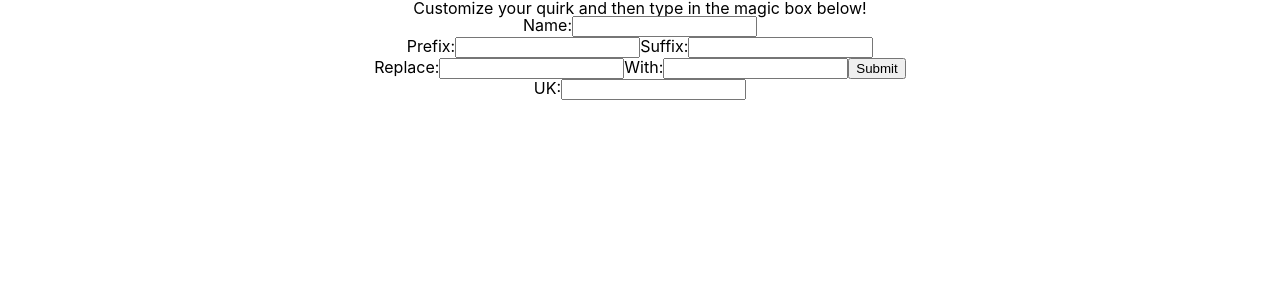
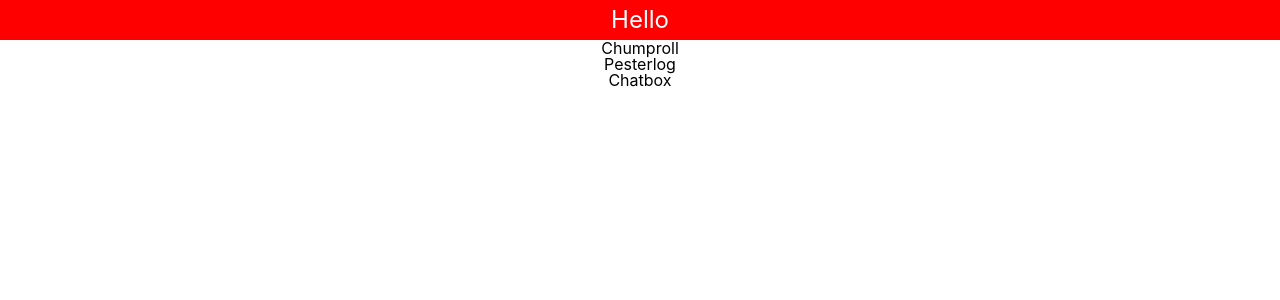
Before and after one commit to kmtenhouse/wwalkthiswweh, a React (Create React App) app in the folder client/: page / in a window 1280 px wide. Shown: the top 300 px of the page. Built offline with nearby package versions, Linux system fonts and the light colour scheme.

Commit message:
Adding styled components

```diff
--- a/client/package.json
+++ b/client/package.json
@@ -5,7 +5,8 @@
   "dependencies": {
     "react": "^16.8.6",
     "react-dom": "^16.8.6",
-    "react-scripts": "3.0.1"
+    "react-scripts": "3.0.1",
+    "styled-components": "^4.3.2"
   },
   "scripts": {
     "start": "react-scripts start",
--- a/client/src/App.js
+++ b/client/src/App.js
@@ -1,11 +1,24 @@
 import React from 'react';
 import './App.css';
-import Form from './components/Form';
+import TrollianHeader from './components/TrollianHeader';
+import Pesterlog from './components/Pesterlog';
+import Chumproll from './components/Chumproll';
+import Chatbox from './components/Chatbox';
+import TrollianContainer from './components/TrollianContainer';
+import TrollianWindow from './components/TrollianWindow';
+
 
 function App() {
   return (
     <div className="App">
-      <Form />
+      <TrollianHeader />
+      <TrollianContainer>
+        <Chumproll />
+        <TrollianWindow>
+          <Pesterlog />
+          <Chatbox />
+        </TrollianWindow>
+      </TrollianContainer>
     </div>
   );
 }
--- a/client/src/components/Chumproll/index.js
+++ b/client/src/components/Chumproll/index.js
@@ -3,7 +3,7 @@ import React from 'react';
 function Chumproll() {
     return (
         <div>
-
+            <p>Chumproll</p>
         </div>
     );
 }
--- a/client/src/components/Pesterlog/index.js
+++ b/client/src/components/Pesterlog/index.js
@@ -3,7 +3,7 @@ import React from 'react';
 function Pesterlog() {
     return (
         <div>
-
+            <p>Pesterlog</p>
         </div>
     );
 }
--- /dev/null
+++ b/client/src/components/TrollianContainer/index.js
@@ -0,0 +1,11 @@
+import React from 'react';
+
+function TrollianContainer(props) {
+    return (
+        <div className="container">
+            {props.children}
+        </div>
+    );
+}
+
+export default TrollianContainer;
--- a/client/src/components/TrollianHeader/index.js
+++ b/client/src/components/TrollianHeader/index.js
@@ -1,10 +1,21 @@
 import React from 'react';
+import styled from 'styled-components';
 
 function TrollianHeader() {
+    const Logo = styled.h1`
+        font-size: 1.5em;
+    `;
+
+    const Nav = styled.nav`
+        background-color: red;
+        color: white;
+        padding: 0.5em;
+    `;
+
     return (
-        <nav>
-            <h2>Trollian</h2>
-        </nav>
+        <Nav>
+            <Logo>Hello</Logo>
+        </Nav>
     );
 }
 
--- /dev/null
+++ b/client/src/components/TrollianWindow/index.js
@@ -0,0 +1,11 @@
+import React from 'react';
+
+function TrollianWindow(props) {
+    return (
+        <div className="trollian-window">
+            {props.children}
+        </div>
+    );
+}
+
+export default TrollianWindow;
```
Also changed, not shown: 1 other file (tests, documents, lock files or other folders).
